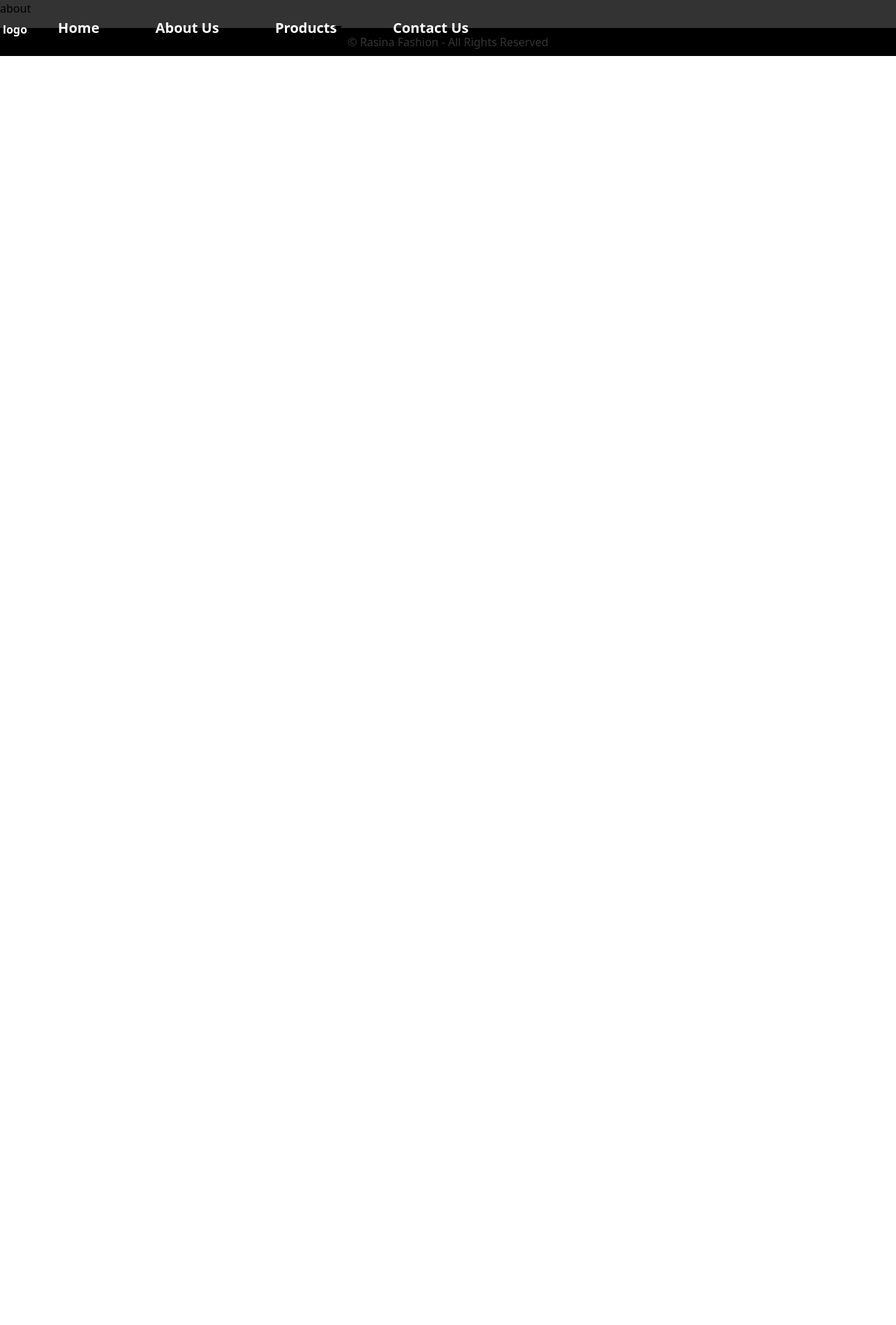
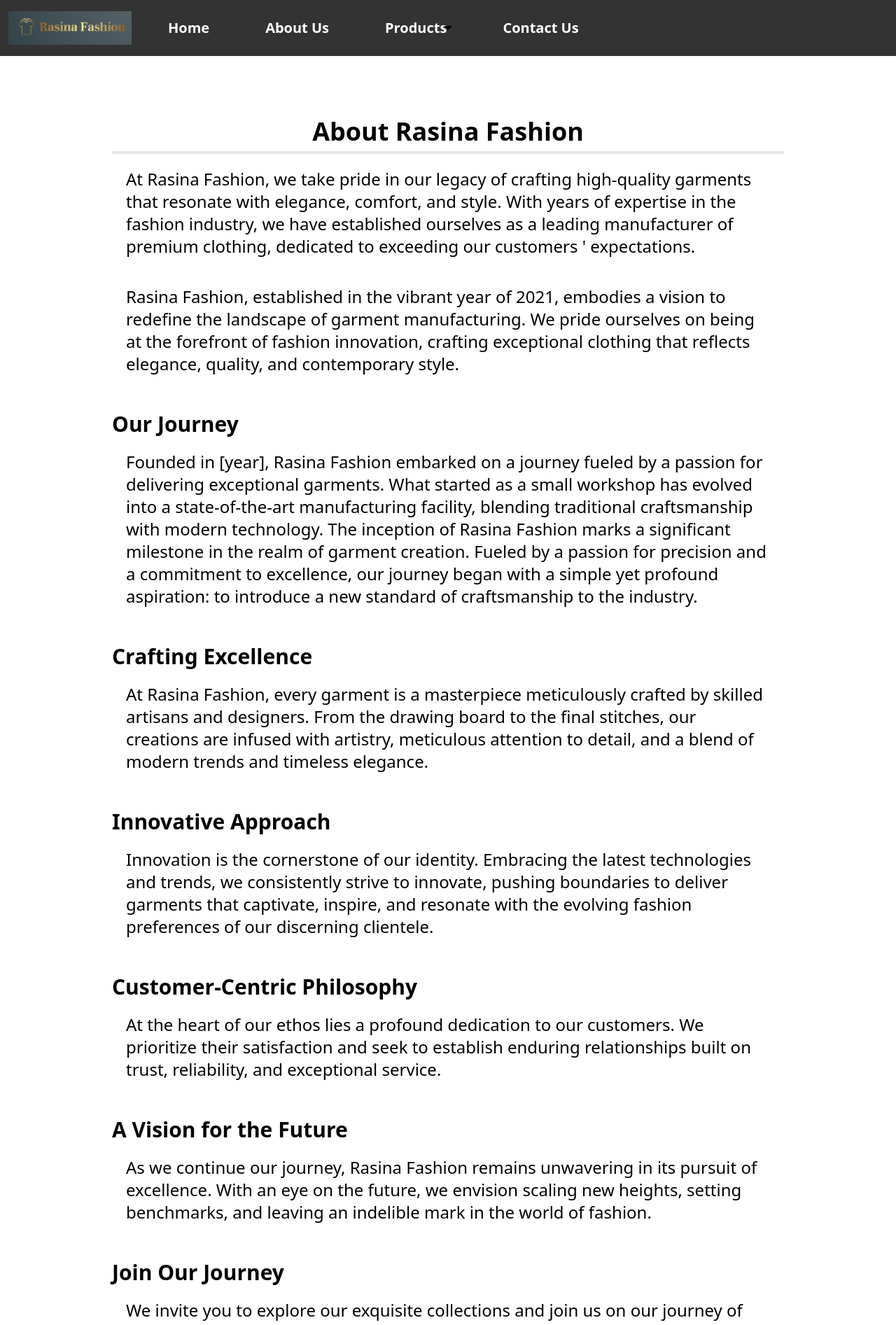
Before and after one commit to Shadow-Blaxe-123/Rasina-Fashion, a Next.js app: page /about in a window 1280 px wide. Shown: the top 1893 px of the page at 70% size. Before the commit the page ends 800 px from the top, so only its background shows below. Built offline with nearby package versions, Linux system fonts and the light colour scheme.

Commit message:
Finished with about page...

```diff
--- a/pages/_app.js
+++ b/pages/_app.js
@@ -1,13 +1,17 @@
-import '@/styles/globals.css'
-import Navbar from './components/Navbar'
-import Footer from './components/Footer'
+import "@/styles/globals.css";
+import Navbar from "./components/Navbar";
+import Footer from "./components/Footer";
+import Head from "next/head";
 
 export default function App({ Component, pageProps }) {
   return (
-  <div>
-    <Navbar/>
-    <Component {...pageProps} />
-    <Footer/>
-  </div>
-  )
+    <div>
+      <Head>
+        <title>Rasina Fashion</title>
+      </Head>
+      <Navbar />
+      <Component {...pageProps} />
+      <Footer />
+    </div>
+  );
 }
--- a/pages/_document.js
+++ b/pages/_document.js
@@ -1,13 +1,15 @@
-import { Html, Head, Main, NextScript } from 'next/document'
+import { Html, Head, Main, NextScript } from "next/document";
 
 export default function Document() {
   return (
     <Html lang="en">
-      <Head/>
+      <Head>
+        <link rel="shortcut icon" href="/capture.png" type="image/x-icon" />
+      </Head>
       <body>
         <Main />
         <NextScript />
       </body>
     </Html>
-  )
+  );
 }
--- a/pages/about.js
+++ b/pages/about.js
@@ -1,9 +1,88 @@
-import React from 'react'
+import React from "react";
 
 function about() {
   return (
-    <div>about</div>
-  )
+    <div className="m-40">
+      <h2 className="text-4xl font-extrabold font-sans bg-white border-b-4 p-2 flex justify-center align-middle">
+        About Rasina Fashion
+      </h2>
+      <div>
+        <p className="p-5 text-2xl">
+          At Rasina Fashion, we take pride in our legacy of crafting
+          high-quality garments that resonate with elegance, comfort, and style.
+          With years of expertise in the fashion industry, we have established
+          ourselves as a leading manufacturer of premium clothing, dedicated to
+          exceeding our customers &apos; expectations.
+        </p>
+        <p className="p-5 text-2xl">
+          Rasina Fashion, established in the vibrant year of 2021, embodies a
+          vision to redefine the landscape of garment manufacturing. We pride
+          ourselves on being at the forefront of fashion innovation, crafting
+          exceptional clothing that reflects elegance, quality, and contemporary
+          style.
+        </p>
+      </div>
+      <div className="mt-8">
+        <h3 className="text-3xl font-bold">Our Journey</h3>
+        <p className="p-5 text-2xl">
+          Founded in [year], Rasina Fashion embarked on a journey fueled by a
+          passion for delivering exceptional garments. What started as a small
+          workshop has evolved into a state-of-the-art manufacturing facility,
+          blending traditional craftsmanship with modern technology. The
+          inception of Rasina Fashion marks a significant milestone in the realm
+          of garment creation. Fueled by a passion for precision and a
+          commitment to excellence, our journey began with a simple yet profound
+          aspiration: to introduce a new standard of craftsmanship to the
+          industry.
+        </p>
+      </div>
+      <div className="mt-8">
+        <h3 className="text-3xl font-bold">Crafting Excellence</h3>
+        <p className="p-5 text-2xl">
+          At Rasina Fashion, every garment is a masterpiece meticulously crafted
+          by skilled artisans and designers. From the drawing board to the final
+          stitches, our creations are infused with artistry, meticulous
+          attention to detail, and a blend of modern trends and timeless
+          elegance.
+        </p>
+      </div>
+      <div className="mt-8">
+        <h3 className="text-3xl font-bold">Innovative Approach</h3>
+        <p className="p-5 text-2xl">
+          Innovation is the cornerstone of our identity. Embracing the latest
+          technologies and trends, we consistently strive to innovate, pushing
+          boundaries to deliver garments that captivate, inspire, and resonate
+          with the evolving fashion preferences of our discerning clientele.
+        </p>
+      </div>
+      <div className="mt-8">
+        <h3 className="text-3xl font-bold">Customer-Centric Philosophy</h3>
+        <p className="p-5 text-2xl">
+          At the heart of our ethos lies a profound dedication to our customers.
+          We prioritize their satisfaction and seek to establish enduring
+          relationships built on trust, reliability, and exceptional service.
+        </p>
+      </div>
+      <div className="mt-8">
+        <h3 className="text-3xl font-bold">A Vision for the Future</h3>
+        <p className="p-5 text-2xl">
+          As we continue our journey, Rasina Fashion remains unwavering in its
+          pursuit of excellence. With an eye on the future, we envision scaling
+          new heights, setting benchmarks, and leaving an indelible mark in the
+          world of fashion.
+        </p>
+      </div>
+      <div className="mt-8">
+        <h3 className="text-3xl font-bold">Join Our Journey</h3>
+        <p className="p-5 text-2xl">
+          We invite you to explore our exquisite collections and join us on our
+          journey of creativity, innovation, and style. Experience the essence
+          of Rasina Fashion and embrace garments that reflect sophistication and
+          grace.
+        </p>
+      </div>
+    </div>
+  );
 }
 
-export default about
+export default about;
--- a/pages/components/Navbar.js
+++ b/pages/components/Navbar.js
@@ -3,14 +3,21 @@ import React from "react";
 
 import { useState } from "react";
 import Link from "next/link";
+import Image from "next/image";
 
 const Navbar = () => {
   return (
     <nav>
       <ul className="flex fixed font-bold w-full h-20 top-0 items-center nav-overlay text-white z-10">
-        <li className="h-12 mt-3 px-1 py-2 hidden md:block">
-          {/* <img src="logo.png" alt="logo" /> */}
-          <p>logo</p>
+        <li className=" hidden md:block">
+          <Image
+            width={200}
+            height={48}
+            className="h-12 px-3"
+            src="/snip.png"
+            alt="logo"
+          />
+          {/* <p>logo</p> */}
         </li>
         <li className="md:m-8 m-2 text-xs md:text-xl px-2 py-2 inline hover:text-green-500 rounded-2xl">
           <Link href="/">Home</Link>
@@ -19,17 +26,17 @@ const Navbar = () => {
           <Link href={"/about"}>About Us</Link>
         </li>
         <li className="md:m-8 m-2 text-xs md:text-xl px-2 py-2 inline hover:text-green-500 rounded-2xl">
-          <div class="relative inline-block dropdown">
-            <div class="flex items-center cursor-pointer">
+          <div className="relative inline-block dropdown">
+            <div className="flex items-center cursor-pointer">
               <span>Products</span>
-              <span class="arrow"></span>
+              <span className="arrow"></span>
             </div>
             {/* <!-- Dropdown Menu --> */}
-            <div class="dropdown-menu w-32 text-xs bg-white shadow-lg">
-              <Link href="#" class="block px-4 py-2  hover:bg-gray-600">
+            <div className="dropdown-menu w-32 text-xs bg-white shadow-lg">
+              <Link href="#" className="block px-4 py-2  hover:bg-gray-600">
                 Product 1
               </Link>
-              <Link href="#" class="block px-4 py-2 hover:bg-gray-600">
+              <Link href="#" className="block px-4 py-2 hover:bg-gray-600">
                 Product 2
               </Link>
               {/* <!-- Add more dropdown items as needed --> */}
--- a/pages/index.js
+++ b/pages/index.js
@@ -1,12 +1,5 @@
 import Head from "next/head";
 
 export default function Home() {
-  return (
-    <>
-      <Head>
-        <title>Rasina Fashion</title>
-        <link rel="shortcut icon" href="/favicon.ico" type="image/x-icon" />
-      </Head>
-    </>
-  );
+  return <p>jkhbjb</p>;
 }
```
Also changed, not shown: public/Capture.PNG (added), public/snip.PNG (added).
